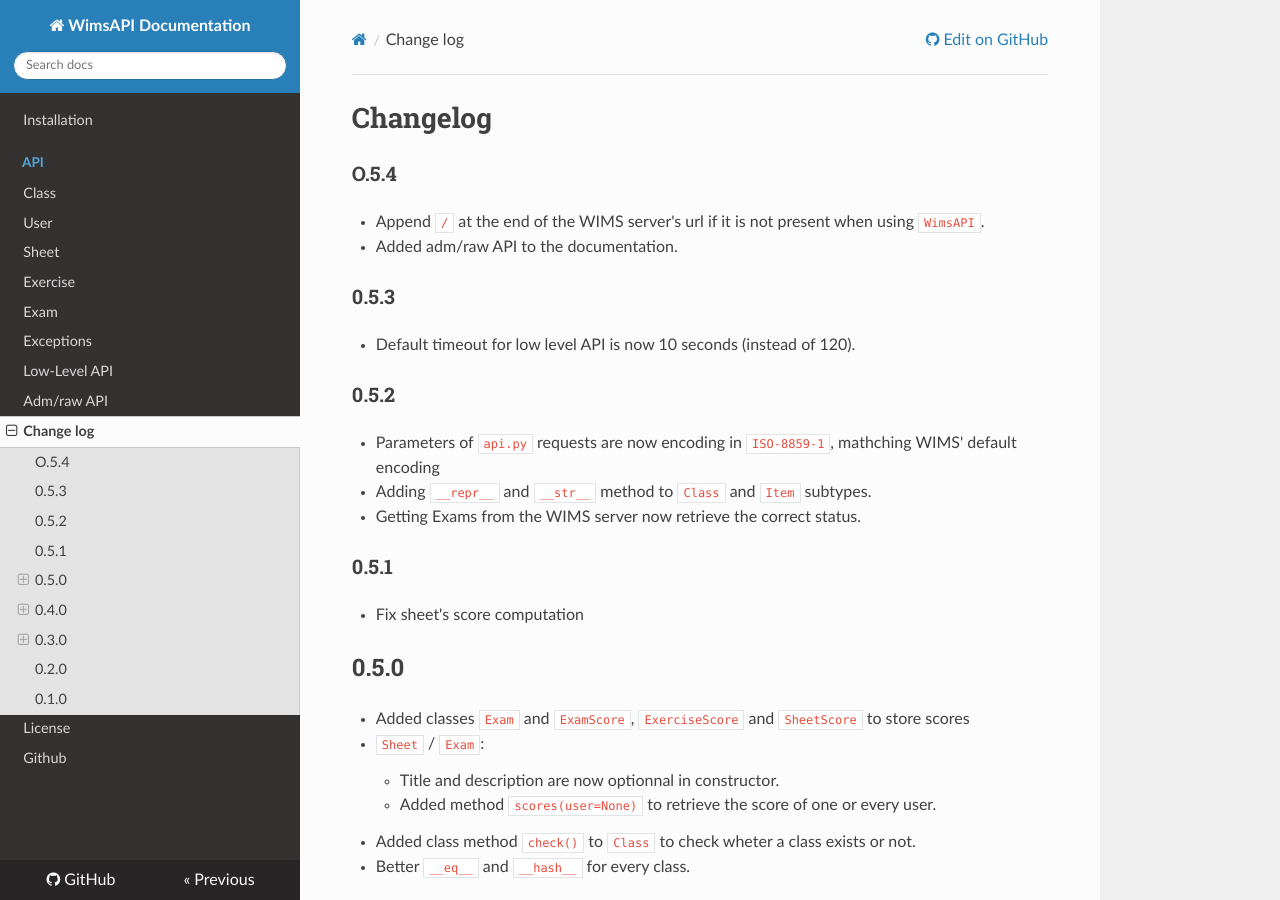
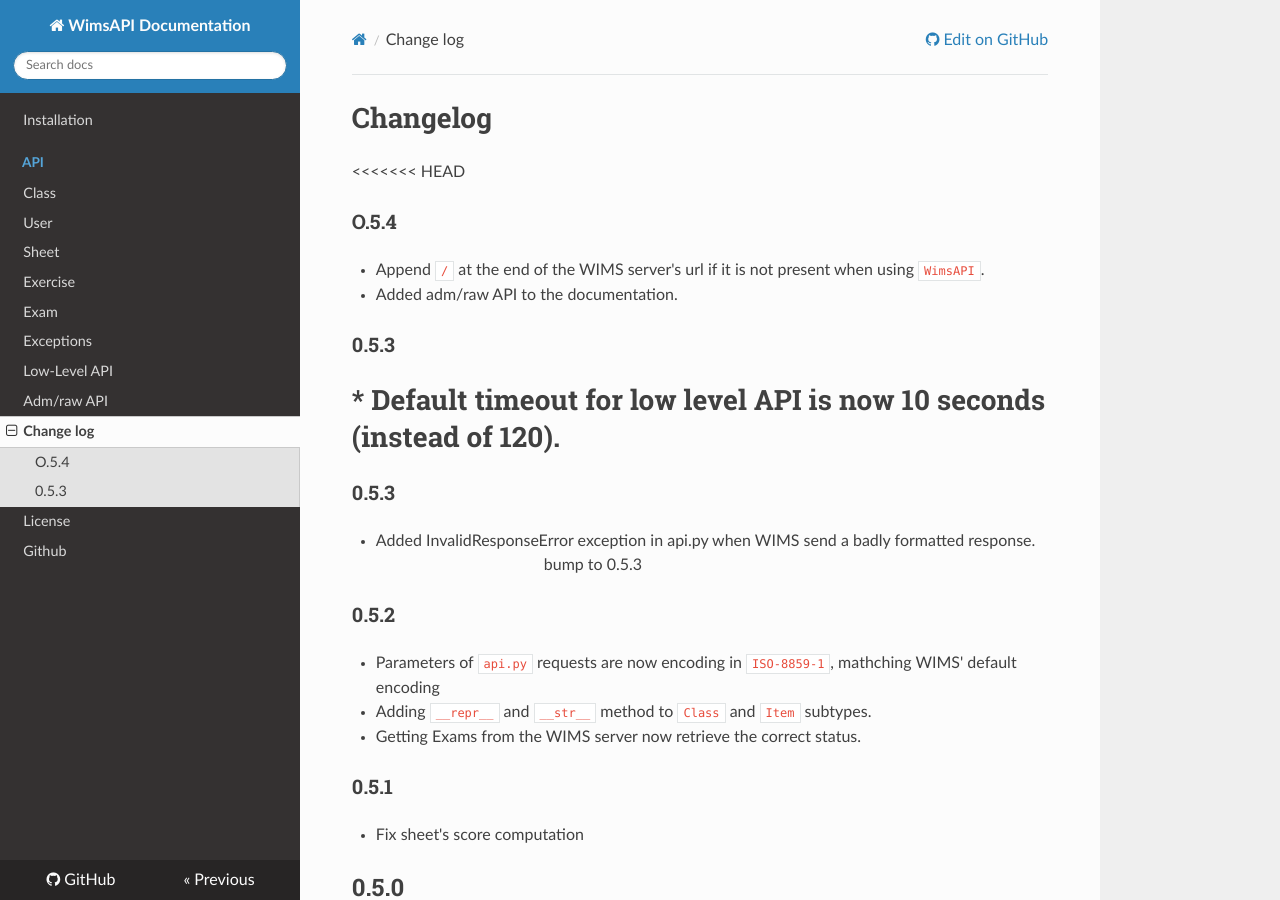
Before and after one commit to qcoumes/wimsapi, an MkDocs documentation site: the page built from docs/CHANGES.md, in a window 1280 px wide and 900 px high. Built offline with MkDocs 1.6.1, drawn with Linux system fonts in a browser that asks for light colours; nearby versions of some CDN libraries.

Commit message:
bump to 0.5.3

```diff
--- a/docs/CHANGES.md
+++ b/docs/CHANGES.md
@@ -1,6 +1,7 @@
 # Changelog
 
 
+<<<<<<< HEAD
 ### O.5.4
 
 * Append `/` at the end of the WIMS server's url if it is not present when using
@@ -11,6 +12,11 @@
 ### 0.5.3
 
 * Default timeout for low level API is now 10 seconds (instead of 120).
+=======
+### 0.5.3
+
+* Added InvalidResponseError exception in api.py when WIMS send a badly formatted response.
+>>>>>>> bump to 0.5.3
 
 
 ### 0.5.2
--- a/setup.py
+++ b/setup.py
@@ -30,7 +30,7 @@
 
 setup(
     name='wimsapi',
-    version="0.5.4",
+    version="0.5.5",
     description='A Python 3 implementation of WIMS adm/raw module.',
     long_description=long_description,
     long_description_content_type='text/markdown',
--- a/wimsapi/__init__.py
+++ b/wimsapi/__init__.py
@@ -9,4 +9,4 @@
 
 name = "wimsapi"
 __title__ = 'wimsapi'
-__version__ = VERSION = '0.5.4'
+__version__ = VERSION = '0.5.5'
```
Also changed, not shown: CHANGES.md (+6 -0 lines).
